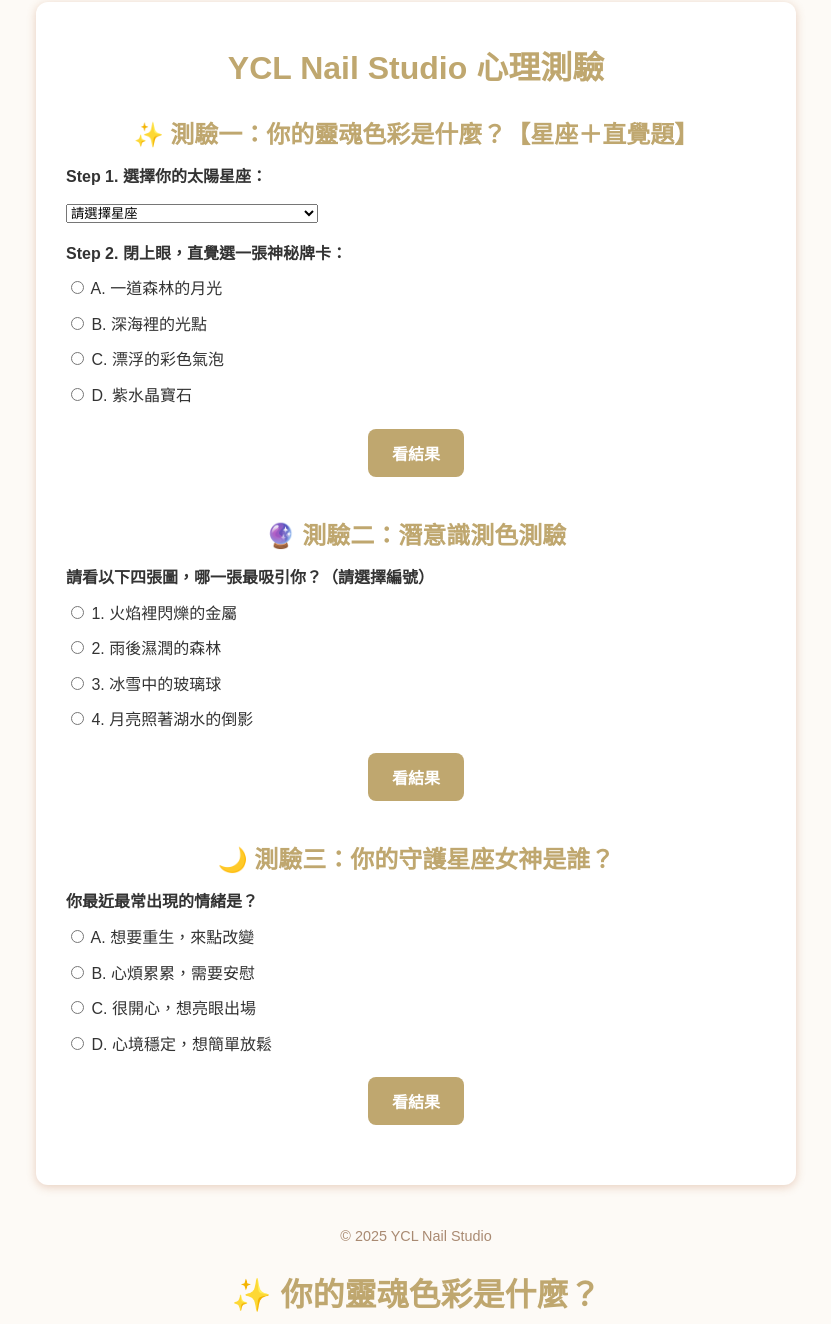
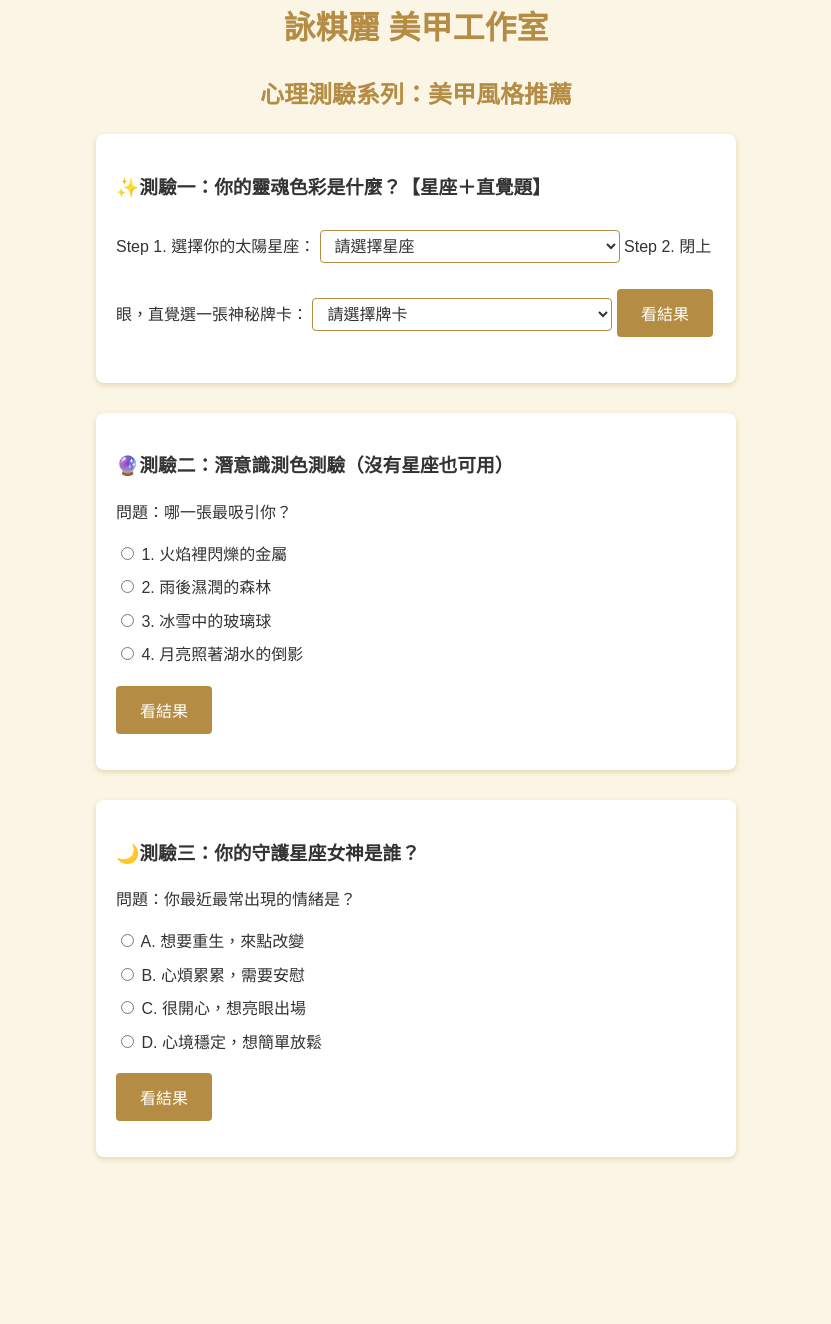
Before and after one commit to una1103/ycl, a plain HTML site: page index.html in a window 1280 px wide. Shown: the part 18-1342 px from the top of the page, without its empty margins (224-1055 px from the left). After the commit the page ends 1205 px from the top, so only its background shows below. Drawn offline with Linux system fonts and the light colour scheme.

Commit message:
Update index.html

```diff
--- a/index.html
+++ b/index.html
@@ -1,144 +1,131 @@
 <!DOCTYPE html>
-<html lang="zh-Hant">
-<head><!DOCTYPE html>
 <html lang="zh-Hant">
 <head>
   <meta charset="UTF-8" />
   <meta name="viewport" content="width=device-width, initial-scale=1" />
-<title>YCL Nail Studio 心理測驗</title>
+  <title>詠粸麗 美甲工作室 - 心理測驗</title>
   <style>
     body {
-    background: #f9f6f2; /* 官網白米色背景 */
-    font-family: 'Noto Sans TC', sans-serif;
-    margin: 0; padding: 20px;
-    color: #6b4c3b;
+      font-family: "Noto Sans TC", "Microsoft JhengHei", sans-serif;
+      background-color: #FAF5E4;
+      color: #333;
+      margin: 20px;
+      line-height: 1.6;
     }
     h1, h2 {
-    color: #b56b3c; /* 柔和金色 */
+      color: #b58c44; /* 金色調 */
       text-align: center;
     }
-  .container {
-    max-width: 700px;
-    margin: auto;
+    .test-section {
       background: white;
-    padding: 20px 30px;
-    border-radius: 12px;
-    box-shadow: 0 2px 10px rgb(181 107 60 / 0.3);
+      border-radius: 8px;
+      padding: 20px;
+      margin-bottom: 30px;
+      box-shadow: 0 2px 5px rgba(181,140,68,0.3);
+      max-width: 600px;
+      margin-left: auto;
+      margin-right: auto;
     }
-  .quiz {
-    margin-bottom: 40px;
+    label, select, input[type="radio"] {
+      font-size: 16px;
     }
-  .quiz h2 {
-    margin-bottom: 10px;
+    select {
+      padding: 6px 10px;
+      margin-top: 8px;
+      margin-bottom: 16px;
+      width: 100%;
+      max-width: 300px;
+      border: 1px solid #b58c44;
+      border-radius: 4px;
+      background: #fff;
+      color: #333;
     }
-  .question {
-    margin-bottom: 10px;
-    font-weight: 600;
-  }
-  label {
+    .options label {
       display: block;
-    margin: 8px 0;
+      margin-bottom: 8px;
       cursor: pointer;
     }
     button {
-    background-color: #b56b3c;
+      background-color: #b58c44;
       color: white;
       border: none;
-    padding: 10px 18px;
-    border-radius: 8px;
+      padding: 12px 24px;
+      border-radius: 4px;
+      font-size: 16px;
       cursor: pointer;
-    font-weight: 600;
-    margin-top: 15px;
+      margin-top: 10px;
       transition: background-color 0.3s ease;
     }
     button:hover {
-    background-color: #a05d30;
+      background-color: #9c7540;
     }
     .result {
-    margin-top: 15px;
-    padding: 15px;
-    background: #f4e4d0;
-    border-radius: 8px;
-    border: 1px solid #b56b3c;
-    white-space: pre-line;
-  }
-  .footer {
-    text-align: center;
-    margin-top: 40px;
-    font-size: 0.9em;
-    color: #a98a72;
+      margin-top: 16px;
+      font-weight: bold;
+      color: #704a02;
     }
   </style>
 </head>
 <body>
+  <h1>詠粸麗 美甲工作室</h1>
+  <h2>心理測驗系列：美甲風格推薦</h2>
 
-<div class="container">
-  <h1>YCL Nail Studio 心理測驗</h1>
-
-  <!-- 測驗一 -->
-  <div class="quiz" id="quiz1">
-    <h2>✨ 測驗一：你的靈魂色彩是什麼？【星座＋直覺題】</h2>
-    <div class="question">Step 1. 選擇你的太陽星座：</div>
+  <!-- 測驗一：靈魂色彩 -->
+  <div class="test-section" id="test1">
+    <h3>✨測驗一：你的靈魂色彩是什麼？【星座＋直覺題】</h3>
+    <label for="q1-zodiac">Step 1. 選擇你的太陽星座：</label>
     <select id="q1-zodiac">
       <option value="">請選擇星座</option>
-      <option value="fire">♈ 牡羊 / ♌ 獅子 / ♐ 射手 (火象星座)</option>
-      <option value="earth">♉ 金牛 / ♍ 處女 / ♑ 魔羯 (土象星座)</option>
-      <option value="air">♊ 雙子 / ♎ 天秤 / ♒ 水瓶 (風象星座)</option>
-      <option value="water">♋ 巨蟹 / ♏ 天蠍 / ♓ 雙魚 (水象星座)</option>
+      <option value="fire">♈ 牡羊 / ♌ 獅子 / ♐ 射手</option>
+      <option value="earth">♉ 金牛 / ♍ 處女 / ♑ 魔羯</option>
+      <option value="air">♊ 雙子 / ♎ 天秤 / ♒ 水瓶</option>
+      <option value="water">♋ 巨蟹 / ♏ 天蠍 / ♓ 雙魚</option>
     </select>
 
-    <div class="question" style="margin-top:15px;">Step 2. 閉上眼，直覺選一張神秘牌卡：</div>
-    <label><input type="radio" name="q1-card" value="A" /> A. 一道森林的月光</label>
-    <label><input type="radio" name="q1-card" value="B" /> B. 深海裡的光點</label>
-    <label><input type="radio" name="q1-card" value="C" /> C. 漂浮的彩色氣泡</label>
-    <label><input type="radio" name="q1-card" value="D" /> D. 紫水晶寶石</label>
+    <label for="q1-intuition">Step 2. 閉上眼，直覺選一張神秘牌卡：</label>
+    <select id="q1-intuition">
+      <option value="">請選擇牌卡</option>
+      <option value="A">一道森林的月光</option>
+      <option value="B">深海裡的光點</option>
+      <option value="C">漂浮的彩色氣泡</option>
+      <option value="D">紫水晶寶石</option>
+    </select>
 
-    <button onclick="calcQuiz1()">看結果</button>
-    <div id="result1" class="result" style="display:none;"></div>
+    <button onclick="calculateTest1()">看結果</button>
+    <div class="result" id="result1"></div>
   </div>
 
-  <!-- 測驗二 -->
-  <div class="quiz" id="quiz2">
-    <h2>🔮 測驗二：潛意識測色測驗</h2>
-    <div class="question">請看以下四張圖，哪一張最吸引你？（請選擇編號）</div>
-    <label><input type="radio" name="q2" value="fire" /> 1. 火焰裡閃爍的金屬</label>
-    <label><input type="radio" name="q2" value="forest" /> 2. 雨後濕潤的森林</label>
-    <label><input type="radio" name="q2" value="ice" /> 3. 冰雪中的玻璃球</label>
-    <label><input type="radio" name="q2" value="moon" /> 4. 月亮照著湖水的倒影</label>
-
-    <button onclick="calcQuiz2()">看結果</button>
-    <div id="result2" class="result" style="display:none;"></div>
+  <!-- 測驗二：潛意識測色 -->
+  <div class="test-section" id="test2">
+    <h3>🔮測驗二：潛意識測色測驗（沒有星座也可用）</h3>
+    <p>問題：哪一張最吸引你？</p>
+    <div class="options">
+      <label><input type="radio" name="q2" value="fire"> 1. 火焰裡閃爍的金屬</label>
+      <label><input type="radio" name="q2" value="forest"> 2. 雨後濕潤的森林</label>
+      <label><input type="radio" name="q2" value="ice"> 3. 冰雪中的玻璃球</label>
+      <label><input type="radio" name="q2" value="moon"> 4. 月亮照著湖水的倒影</label>
+    </div>
+    <button onclick="calculateTest2()">看結果</button>
+    <div class="result" id="result2"></div>
   </div>
 
-  <!-- 測驗三 -->
-  <div class="quiz" id="quiz3">
-    <h2>🌙 測驗三：你的守護星座女神是誰？</h2>
-    <div class="question">你最近最常出現的情緒是？</div>
-    <label><input type="radio" name="q3" value="A" /> A. 想要重生，來點改變</label>
-    <label><input type="radio" name="q3" value="B" /> B. 心煩累累，需要安慰</label>
-    <label><input type="radio" name="q3" value="C" /> C. 很開心，想亮眼出場</label>
-    <label><input type="radio" name="q3" value="D" /> D. 心境穩定，想簡單放鬆</label>
-
-    <button onclick="calcQuiz3()">看結果</button>
-    <div id="result3" class="result" style="display:none;"></div>
+  <!-- 測驗三：守護星座女神 -->
+  <div class="test-section" id="test3">
+    <h3>🌙測驗三：你的守護星座女神是誰？</h3>
+    <p>問題：你最近最常出現的情緒是？</p>
+    <div class="options">
+      <label><input type="radio" name="q3" value="A"> A. 想要重生，來點改變</label>
+      <label><input type="radio" name="q3" value="B"> B. 心煩累累，需要安慰</label>
+      <label><input type="radio" name="q3" value="C"> C. 很開心，想亮眼出場</label>
+      <label><input type="radio" name="q3" value="D"> D. 心境穩定，想簡單放鬆</label>
     </div>
-</div>
-
-<div class="footer">
-  © 2025 YCL Nail Studio
+    <button onclick="calculateTest3()">看結果</button>
+    <div class="result" id="result3"></div>
   </div>
 
   <script>
-function calcQuiz1() {
-  const zodiac = document.getElementById('q1-zodiac').value;
-  const cards = document.querySelector('input[name="q1-card"]:checked');
-  if (!zodiac || !cards) {
-    alert('請完成星座和牌卡的選擇');
-    return;
-  }
-  const card = cards.value;
-
-  const table = {
+    // 測驗一結果對照表
+    const test1Results = {
       fire: {
         A: "神秘霧灰紫",
         B: "深邃藏藍色",
@@ -165,191 +152,98 @@ function calcQuiz1() {
       }
     };
 
-  const colors = table[zodiac][card];
-  const zodiacName = {
-    fire: "火象星座",
-    earth: "土象星座",
-    air: "風象星座",
-    water: "水象星座"
-  };
+    function calculateTest1() {
+      const zodiac = document.getElementById('q1-zodiac').value;
+      const intuition = document.getElementById('q1-intuition').value;
+      const resultDiv = document.getElementById('result1');
 
-  document.getElementById('result1').style.display = 'block';
-  document.getElementById('result1').textContent =
-    `你的星座屬性是 ${zodiacName[zodiac]}，選擇了牌卡 ${card}，推薦美甲色彩是：${colors}。`;
+      if (!zodiac || !intuition) {
+        resultDiv.textContent = "請完成所有選項！";
+        return;
       }
 
-function calcQuiz2() {
-  const choice = document.querySelector('input[name="q2"]:checked');
-  if (!choice) {
-    alert('請選擇一張圖片');
-    return;
-  }
-  const val = choice.value;
-  let resultText = '';
-
-  switch(val) {
-    case 'fire':
-      resultText = `你偏好金屬亮片、紅棕、電鍍色，適合氣勢女王、華麗風格。`;
-      break;
-    case 'forest':
-      resultText = `你偏好墨綠、土色、霧感橘，適合文青森林系、乾燥花風格。`;
-      break;
-    case 'ice':
-      resultText = `你偏好銀白、透明感、藍系，適合冰晶裸感、氣質風格。`;
-      break;
-    case 'moon':
-      resultText = `你偏好紫灰、深藍、光影，適合靈性系、星空漸層風格。`;
-      break;
+      const color = test1Results[zodiac][intuition];
+      resultDiv.textContent = `你的靈魂色彩是：${color}。推薦今天試試這個美甲風格吧！`;
     }
 
-  document.getElementById('result2').style.display = 'block';
-  document.getElementById('result2').textContent = resultText;
-}
-
-function calcQuiz3() {
-  const choice = document.querySelector('input[name="q3"]:checked');
-  if (!choice) {
-    alert('請選擇情緒');
-    return;
-  }
-  const val = choice.value;
-  let resultText = '';
-
-  switch(val) {
-    case 'A':
-      resultText = `你的守護星座女神是天蠍座黑月赫卡忒，推薦風格是魔幻渲染、水晶銀箔，適合黑紫、金屬亮片色系。`;
-      break;
-    case 'B':
-      resultText = `你的守護星座女神是雙魚座夢境女神，推薦風格是貝殼光、乳白琉璃，適合淡粉、乳白、光澤漸層色系。`;
-      break;
-    case 'C':
-      resultText = `你的守護星座女神是獅子座太陽女王，推薦風格是金箔設計、亮彩跳色，適合金、桃紅、寶石藍色系。`;
-      break;
-    case 'D':
-      resultText = `你的守護星座女神是處女座自然女神，推薦風格是極簡線條、小花乾燥，適合奶茶、霧感裸色色系。`;
-      break;
-  }
-
-  document.getElementById('result3').style.display = 'block';
-  document.getElementById('result3').textContent = resultText;
-}
-</script>
-
-</body>
-</html>
-  <meta charset="UTF-8">
-  <meta name="viewport" content="width=device-width, initial-scale=1">
-  <title>靈魂色彩心理測驗 | YCL Nail Studio</title>
-  <style>
-    body {
-      font-family: "Noto Sans TC", sans-serif;
-      background-color: #fdfaf6;
-      color: #333;
-      margin: 0;
-      padding: 20px;
-      line-height: 1.6;
-    }
-    h1, h2 {
-      color: #bfa76f;
-      text-align: center;
-    }
-    .section {
-      max-width: 800px;
-      margin: 0 auto 40px auto;
-      background: #fff;
-      border-radius: 10px;
-      padding: 20px;
-      box-shadow: 0 2px 10px rgba(0,0,0,0.05);
-    }
-    label {
-      display: block;
-      margin: 10px 0;
-    }
-    button {
-      display: block;
-      margin: 20px auto;
-      background-color: #bfa76f;
-      color: white;
-      padding: 12px 24px;
-      font-size: 16px;
-      border: none;
-      border-radius: 8px;
-      cursor: pointer;
-    }
-    button:hover {
-      background-color: #a8905c;
-    }
-    .result {
-      background-color: #fff9ec;
-      padding: 15px;
-      border-left: 5px solid #bfa76f;
-      margin-top: 20px;
-      font-weight: bold;
-    }
-  </style>
-</head>
-<body>
-  <h1>✨ 你的靈魂色彩是什麼？</h1>
-  <div class="section">
-    <h2>Step 1：請選擇你的星座屬性</h2>
-    <label><input type="radio" name="zodiac" value="火象"> 火象（牡羊／獅子／射手）</label>
-    <label><input type="radio" name="zodiac" value="土象"> 土象（金牛／處女／魔羯）</label>
-    <label><input type="radio" name="zodiac" value="風象"> 風象（雙子／天秤／水瓶）</label>
-    <label><input type="radio" name="zodiac" value="水象"> 水象（巨蟹／天蠍／雙魚）</label>
-
-    <h2>Step 2：請憑直覺選一張神秘牌卡</h2>
-    <label><input type="radio" name="intuition" value="A"> A. 一道森林的月光</label>
-    <label><input type="radio" name="intuition" value="B"> B. 深海裡的光點</label>
-    <label><input type="radio" name="intuition" value="C"> C. 漂浮的彩色氣泡</label>
-    <label><input type="radio" name="intuition" value="D"> D. 紫水晶寶石</label>
-
-    <button onclick="showResult()">看結果</button>
-
-    <div id="result" class="result" style="display:none;"></div>
-  </div>
-
-  <script>
-    const colorMap = {
-      '火象': {
-        'A': '神秘霧灰紫',
-        'B': '深邃藏藍色',
-        'C': '電光桃粉',
-        'D': '閃亮橘金'
+    // 測驗二結果對照
+    const test2Results = {
+      fire: {
+        style: "氣勢女王、華麗風",
+        color: "金屬亮片、紅棕、電鍍"
       },
-      '土象': {
-        'A': '苔綠與裸色',
-        'B': '湖水灰綠',
-        'C': '奶茶橘粉',
-        'D': '星鑽銀白'
+      forest: {
+        style: "文青森林系、乾燥花風",
+        color: "墨綠、土色、霧感橘"
       },
-      '風象': {
-        'A': '太空金屬紫',
-        'B': '霧感藍灰',
-        'C': '糖果撞色',
-        'D': '星座銀河'
+      ice: {
+        style: "冰晶裸感、氣質風",
+        color: "銀白、透明感、藍系"
       },
-      '水象': {
-        'A': '冰透藍紫',
-        'B': '黑金渲染',
-        'C': '貝殼珠光',
-        'D': '紫晶琉璃'
+      moon: {
+        style: "靈性系、星空漸層風",
+        color: "紫灰、深藍、光影"
       }
     };
 
-    function showResult() {
-      const zodiac = document.querySelector('input[name="zodiac"]:checked');
-      const intuition = document.querySelector('input[name="intuition"]:checked');
-      const resultBox = document.getElementById('result');
-
-      if (!zodiac || !intuition) {
-        resultBox.innerHTML = "請先選擇星座與直覺卡片喔！";
-        resultBox.style.display = "block";
+    function calculateTest2() {
+      const choices = document.getElementsByName('q2');
+      let selected = null;
+      for (const choice of choices) {
+        if (choice.checked) {
+          selected = choice.value;
+          break;
+        }
+      }
+      const resultDiv = document.getElementById('result2');
+      if (!selected) {
+        resultDiv.textContent = "請選擇一個選項！";
         return;
       }
+      const res = test2Results[selected];
+      resultDiv.textContent = `你喜歡的風格是：${res.style}，推薦顏色：${res.color}。`;
+    }
 
-      const color = colorMap[zodiac.value][intuition.value];
-      resultBox.innerHTML = `🌈 你的靈魂色彩是：<strong>${color}</strong>！<br><br>這個色彩代表著你當下的能量，適合做成指尖設計，展現你今天的氣場～快預約來體驗吧！`;
-      resultBox.style.display = "block";
+    // 測驗三結果對照
+    const test3Results = {
+      A: {
+        goddess: "天蠍座（黑月赫卡忒）",
+        style: "魔幻渲染、水晶銀箔",
+        color: "黑紫、金屬亮片"
+      },
+      B: {
+        goddess: "雙魚座（夢境女神）",
+        style: "貝殼光、乳白琉璃",
+        color: "淡粉、乳白、光澤漸層"
+      },
+      C: {
+        goddess: "獅子座（太陽女王）",
+        style: "金箔設計、亮彩跳色",
+        color: "金、桃紅、寶石藍"
+      },
+      D: {
+        goddess: "處女座（自然女神）",
+        style: "極簡線條、小花乾燥",
+        color: "奶茶、霧感裸色"
+      }
+    };
+
+    function calculateTest3() {
+      const choices = document.getElementsByName('q3');
+      let selected = null;
+      for (const choice of choices) {
+        if (choice.checked) {
+          selected = choice.value;
+          break;
+        }
+      }
+      const resultDiv = document.getElementById('result3');
+      if (!selected) {
+        resultDiv.textContent = "請選擇一個選項！";
+        return;
+      }
+      const res = test3Results[selected];
+      resultDiv.textContent = `你的守護星座女神是${res.goddess}，推薦風格：${res.style}，色系為${res.color}。`;
     }
   </script>
 </body>
```
Lines whose indentation alone changed are shown as unchanged.
